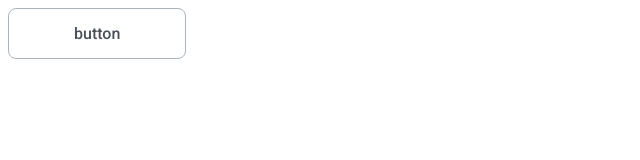
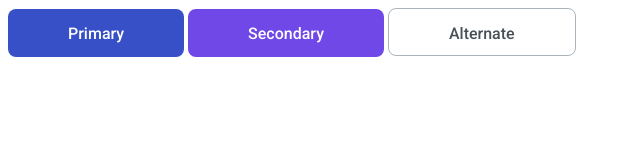
Before and after one commit to js-tasks-ru/htmlcss-20211125_nxashiev, a website: page 03-lection1/01-button/index.html in a window 1280 px wide. Shown: the whole page, without its empty margins (0-640 px from the left). Drawn offline with Linux system fonts and the light colour scheme.

Commit message:
bugs fixed

```diff
--- a/03-lection1/01-button/button.css
+++ b/03-lection1/01-button/button.css
@@ -1,39 +1,38 @@
 /* Стилизация кнопки */
 .button {
-  border-radius: 8px;
+  font-family: Roboto;
   font-style: normal;
   font-weight: 500;
   font-size: 16px;
   line-height: 19px;
   text-align: center;
   cursor: pointer;
+  border: none;
+  border-radius: 8px;
+  padding: 15px 60px;
+  max-height: 48px;
 }
 .button_primary {
   background: var(--primary);
-  border: none;
   color: var(--white);
-  padding: 15px 65px;
 }
 .button_secondary {
   background: var(--secondary);
-  border: none;
   color: var(--white);
-  padding: 15px 56px;
 }
+
 .button_alternate {
   background: var(--white);
-  border: none;
   color: var(--grey-4);
-  padding: 15px 65px;
   border: 1px solid var(--grey-3);
 }
 
 .button_primary:hover {
-  background: #2342c0;
+  background: var(--blue-2);
 }
 
 .button_secondary:hover {
-  background: var(--purple);
+  background: var(--purple-2);
 }
 
 .button_alternate:hover {
@@ -43,7 +42,7 @@
 
 .button_primary:disabled {
   opacity: 0.5;
-  cursor: default;
+  pointer-events: none;
 }
 
 .button_secondary:disabled {
--- a/03-lection1/01-button/index.html
+++ b/03-lection1/01-button/index.html
@@ -6,6 +6,8 @@
         <link rel="stylesheet" href="./button.css">
     </head>
     <body>
-        <button class="button button_primary button_secondary button_alternate">button</button>
+        <button class="button button_primary">Primary</button>
+        <button class="button button_secondary">Secondary</button>
+        <button class="button button_alternate">Alternate</button>
     </body>
 </html>
--- a/assets/css/main.css
+++ b/assets/css/main.css
@@ -3,13 +3,15 @@
 :root {
   --white: #ffffff;
   --black: #212429;
-    --pink: #F784AD;
-    --purple: #7048E8;
-    --blue: #374FC7;
-    --red: #F03D3E;
-    --grey-1: #F8F9FA;
-    --grey-2: #DDE2E5;
-    --grey-3: #ACB5BD;
+  --pink: #f784ad;
+  --purple: #7048e8;
+  --purple-2: #5028c6;
+  --blue: #374fc7;
+  --blue-2: #2342c0;
+  --red: #f03d3e;
+  --grey-1: #f8f9fa;
+  --grey-2: #dde2e5;
+  --grey-3: #acb5bd;
   --grey-4: #495057;
 
   --error: var(--red);
```
Lines whose indentation alone changed are shown as unchanged.
